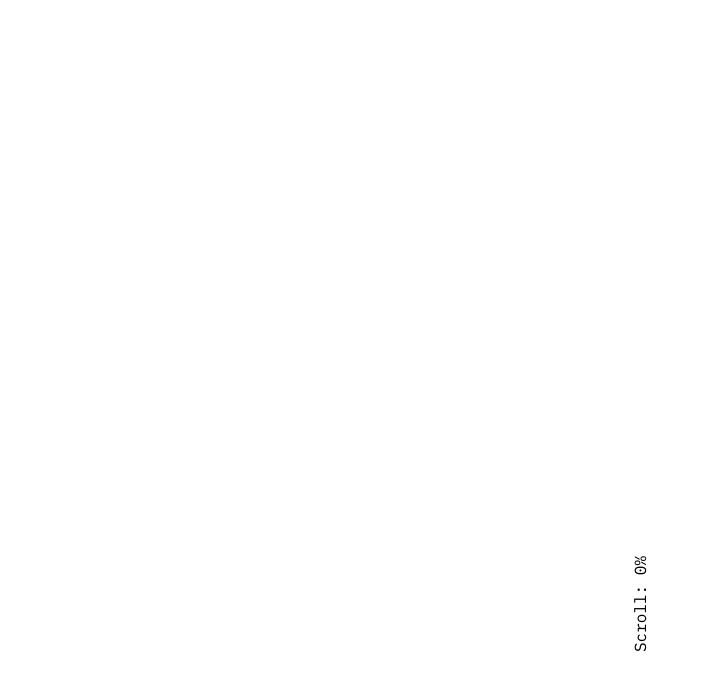
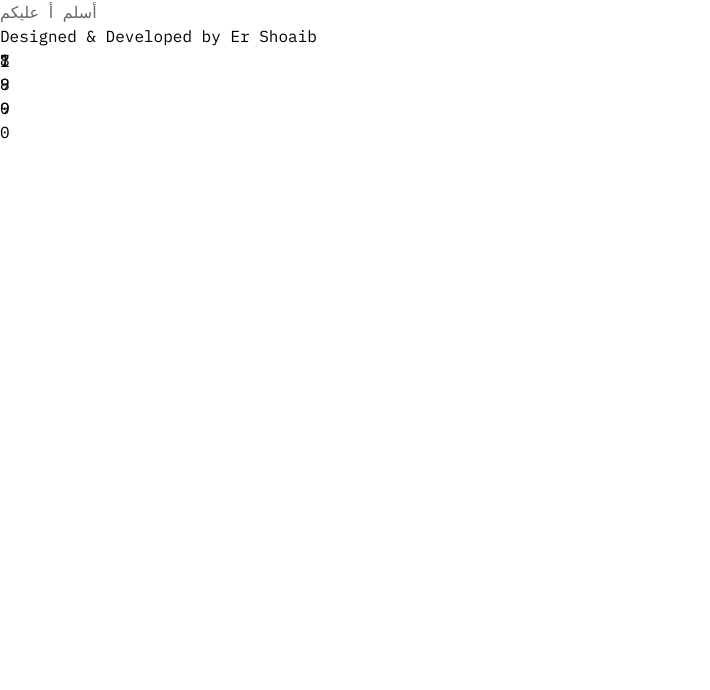
Before and after one commit to OriginalFeedMeCode/my-portfolio, a Next.js app: page / in a window 1280 px wide. Shown: the top 690 px of the page, without its empty margins (0-710 px from the left). Built offline with nearby package versions, Linux system fonts and the light colour scheme.

Commit message:
preloader true

```diff
--- a/app/provider/NavigationTransitionProvider.js
+++ b/app/provider/NavigationTransitionProvider.js
@@ -6,7 +6,7 @@ import { usePathname } from 'next/navigation';
 import React, { useEffect, useState } from 'react';
 
 const NavigationTransitionProvider = ({ children }) => {
-    const [preloader, setPreloader] = useState(false);
+    const [preloader, setPreloader] = useState(true);
     const pathName = usePathname();
 
     useEffect(() => {
```
